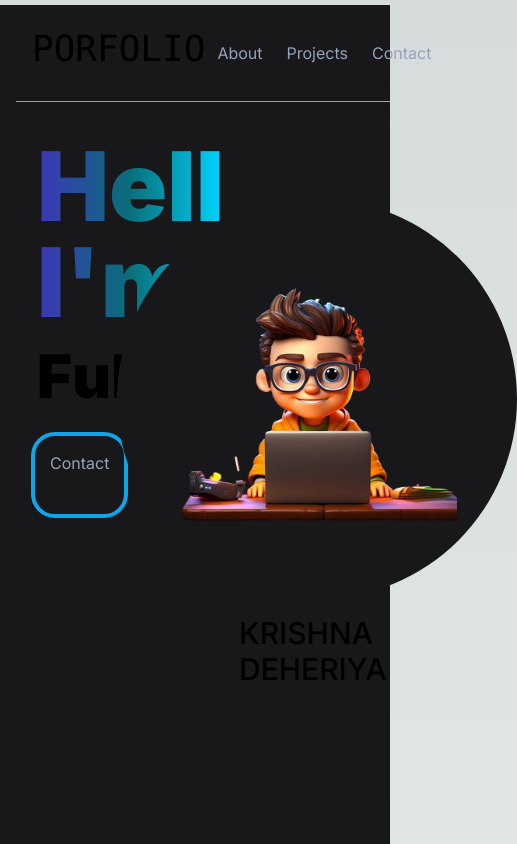
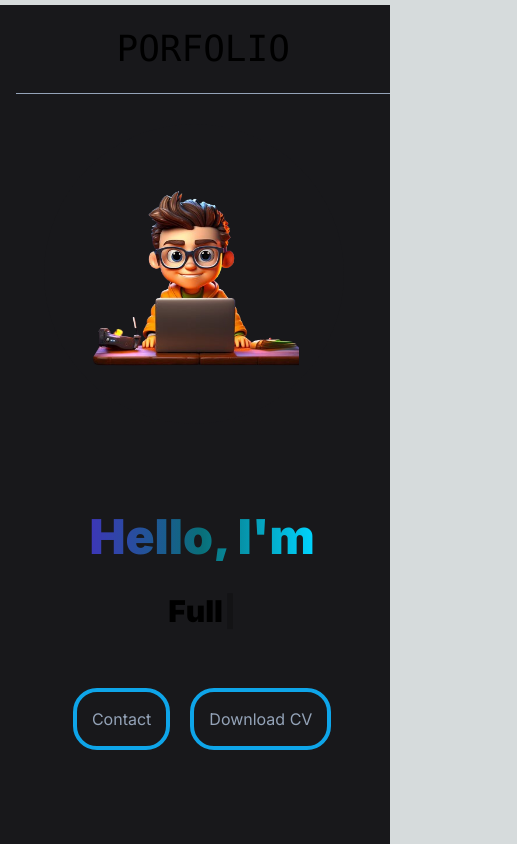
Before and after one commit to KrishnaGitHub18/Portfolio, a Next.js app: page / in a window 390 px wide. Shown: the top 844 px of the page, 517 px wide, since content can reach past the window. Built offline with nearby package versions, Linux system fonts and the light colour scheme.

Commit message:
main screen responsiveness

```diff
--- a/src/app/components/header.tsx
+++ b/src/app/components/header.tsx
@@ -3,9 +3,9 @@ import React from 'react';
 const Page = () => {
     return (
         <nav className='fixed w-[96vw] mx-4 bg-zinc-900 bg-opacity-100'>
-            <div className='p-4 flex justify-between mb-2 mt-2'>
+            <div className='p-4 flex md:justify-between mb-2 mt-2 justify-center items-center'>
                 <div className='text-4xl font-mono'>PORFOLIO</div>
-                <div className='flex'>
+                <div className='hidden md:flex'>
                     <div className='p-3 text-slate-400 hover:text-white cursor-pointer'>About</div>
                     <div className='p-3 text-slate-400 hover:text-white cursor-pointer'>Projects</div>
                     <div className='p-3 text-slate-400 hover:text-white cursor-pointer'>Contact</div>
--- a/src/app/components/main-screen.tsx
+++ b/src/app/components/main-screen.tsx
@@ -8,12 +8,22 @@ import Image from 'next/image';
 function mainScreen() {
     return (
         <>
-            <div className='flex m-[5px] pt-[100px]'>
+            <div className='flex flex-col md:flex-row m-[5px] pt-[100px]'>
+
+
+                <div className='h-[40vh] w-[97vw] flex flex-col justify-center items-center block md:hidden'>
+                    <div className='h-[300px] w-[300px] rounded-full bg-zinc-900 overflow-hidden flex justify-center items-center'>
+                        <Image src={img} alt="Profile" className='h-[70%] w-[70%] object-cover' />
+                    </div>
+                    {/* <div className='text-3xl font-medium mt-4'>KRISHNA DEHERIYA</div> */}
+                </div>
+
+
                 {/* CONTENT */}
-                <div className='h-[85vh] w-[60vw] pl-4 justify-center'>
-                    <div className='mt-[15%]'>
-                        <div className='text-8xl m-4 font-black  bg-gradient-to-r from-[#3d36b8] via-[#096f79] to-[#00d4ff] bg-clip-text text-transparent'>Hello, I'm</div>
-                        <div className='flex text-6xl m-4 font-black'>
+                <div className='h-[85vh] md:w-[60vw] w-[97vw] pl-4 justify-center '>
+                    <div className='mt-[15%] flex flex-col justify-center md:justify-start items-center md:items-start'>
+                        <div className='lg:text-8xl md:text-7xl text-5xl  m-4 font-black  bg-gradient-to-r from-[#3d36b8] via-[#096f79] to-[#00d4ff] bg-clip-text text-transparent'>Hello, I'm</div>
+                        <div className='flex lg:text-6xl md:text-5xl text-3xl m-4 font-black'>
                             F<Typewriter
                                 options={{
                                     strings: ["ull Stack Web Developer"],
@@ -26,7 +36,7 @@ function mainScreen() {
                         </div>
                     </div>
 
-                    <div className='flex mt-[12%]'>
+                    <div className='flex mt-[12%] justify-center md:justify-start items-center md:items-star'>
                         <div className='p-[15px] mx-[10px] border-4 rounded-3xl border-sky-500 cursor-pointer text-slate-400 hover:text-white'>
                             Contact
                         </div>
@@ -35,14 +45,14 @@ function mainScreen() {
                             href='https://drive.google.com/uc?export=download&id=18U0YC0wbDzvUwBCndUe2dcTIoTpe5as0'
                             target="_blank"
                         >
-                                Download CV
+                            Download CV
                         </a>
                     </div>
                 </div>
 
                 {/* IMAGE */}
-                <div className='h-[80vh] w-[40vw] flex flex-col justify-center items-center'>
-                    <div className='h-[400px] w-[400px] rounded-full bg-zinc-900 overflow-hidden flex justify-center items-center'>
+                <div className='h-[80vh] w-[40vw] flex flex-col justify-center items-center md:flex hidden'>
+                    <div className='xl:h-[400px] xl:w-[400px] lg:h-[340px] lg:w-[340px] md:h-[280px] md:w-[280px] rounded-full bg-zinc-900 overflow-hidden flex justify-center items-center'>
                         <Image src={img} alt="Profile" className='h-[70%] w-[70%] object-cover' />
                     </div>
                     <div className='text-3xl font-medium mt-4'>KRISHNA DEHERIYA</div>
```
